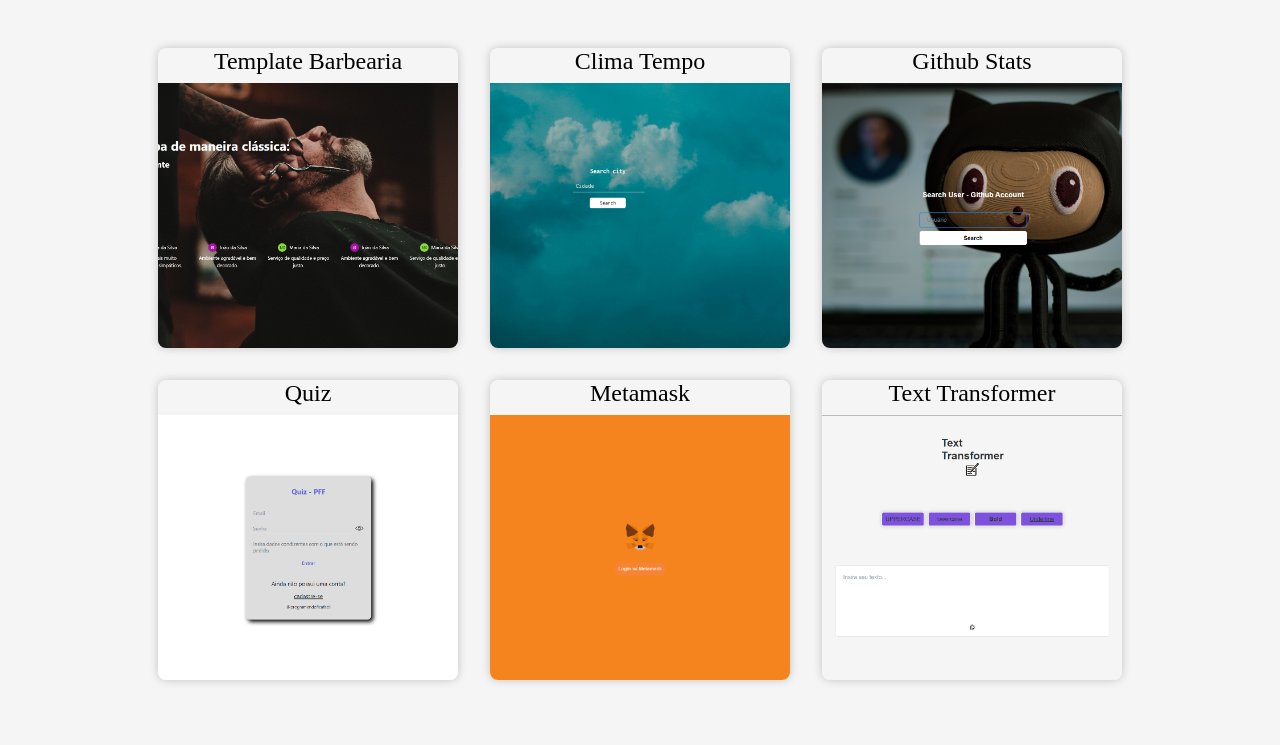
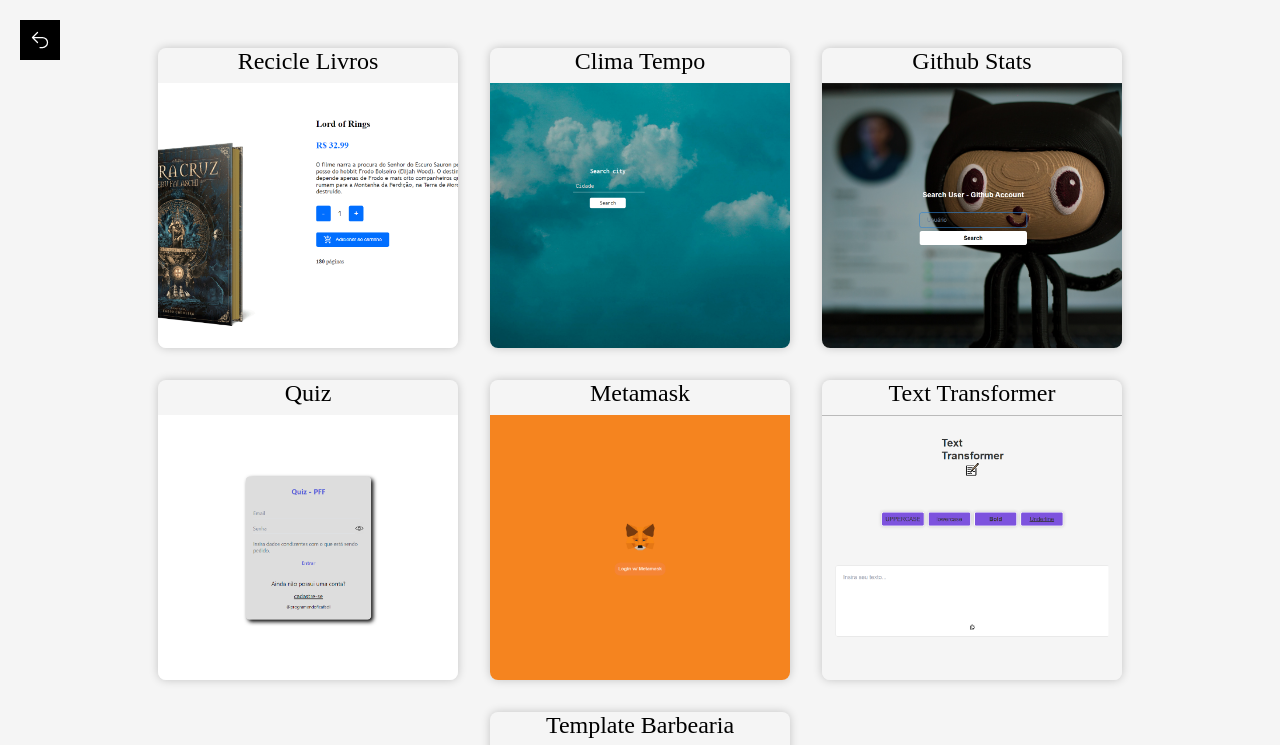
Before and after one commit to MarceloBxD/newportfolio, a React (Vite) app: page /projects in a window 1280 px wide. Shown: the top 745 px of the page. Built offline with nearby package versions, Linux system fonts and the light colour scheme.

Commit message:
feat: adding new images and projects

```diff
--- a/public/images/index.tsx
+++ b/public/images/index.tsx
@@ -4,3 +4,4 @@
 export { default as quiz } from "./quiz.png";
 export { default as texttransform } from "./TextTransformer.png";
 export { default as git } from "./github.png";
+export { default as reciclelivros } from "./reciclelivros.png";
--- a/src/components/Aside/index.tsx
+++ b/src/components/Aside/index.tsx
@@ -58,7 +58,8 @@
       <C.IntroArea>
         <C.TextGray>INTRO</C.TextGray>
         <C.Presentation>
-          Hi, I'm Marcelo, a React Developer based out of Brazil Country, BR.
+          {/* Hi, I'm Marcelo, a React Developer based out of Brazil Country, BR. */}
+          Olá, bem-vindo (a) ao meu portfólio Desenvolvedor Front-End/Mobile
         </C.Presentation>
       </C.IntroArea>
       <C.SocialMediaArea>
--- a/src/components/MainContent/index.tsx
+++ b/src/components/MainContent/index.tsx
@@ -76,10 +76,10 @@
               d="M6 18L18 6M6 6l12 12"
             />
           </svg>
-          <Link to="/projects">
-            <C.ModalItem>MORE PROJECTS</C.ModalItem>
+          <Link style={{ textDecoration: "None" }} to="/projects">
+            <C.ModalItem>MY PROJECTS</C.ModalItem>
           </Link>
-          <Link to="/about">
+          <Link style={{ textDecoration: "None" }} to="/about">
             <C.ModalItem>ABOUT ME</C.ModalItem>
           </Link>
         </C.Modal>
--- a/src/pages/About/index.tsx
+++ b/src/pages/About/index.tsx
@@ -1,7 +1,90 @@
 import React from "react";
+import * as C from "./styles";
+
+import { Link } from "react-router-dom";
+
+interface Course {
+  id: number;
+  name: string;
+  teacher: string;
+  url: string;
+  img: string;
+}
 
 const About: React.FC = () => {
-  return <div>Página About</div>;
+  const courses = [
+    {
+      id: 1,
+      teacher: "Bonieky Lacerda",
+      url: "https://b7web.com.br/",
+      img: "https://b7web.com.br/wp-content/uploads/2018/12/b7_logo.png",
+    },
+    {
+      id: 2,
+      teacher: "Guilherme Grillo",
+      url: "https://cursos.dankicode.com/",
+      img: "https://yt3.googleusercontent.com/ytc/AGIKgqNuiibt1stK9ZTRVOTOvaDiiTqw4GdYuqx5P5jIuQ=s900-c-k-c0x00ffffff-no-rj",
+    },
+    {
+      id: 3,
+      teacher: "Luiz Otávio Miranda",
+      url: "https://www.udemy.com/course/python-3-do-zero-ao-avancado/",
+      img: "https://play-lh.googleusercontent.com/dsCkmJE2Fa8IjyXERAcwc5YeQ8_NvbZ4_OI8LgqyjILpXUfS5YhEcnAMajKPrZI-og=w600-h300-pc0xffffff-pd",
+    },
+  ];
+
+  return (
+    <C.Container>
+      <C.Title>Desenvolvedor Front-End</C.Title>
+
+      <C.AboutText>Sobre</C.AboutText>
+      <C.Image src="../../../public/images/me.jpg" />
+      <C.Description>
+        <span
+          style={{ fontWeight: "bold", fontSize: "22px", color: "#000000" }}
+        >
+          Marcelo Bracet
+        </span>
+        , desenvolvedor front-end com foco em ReactJS. Apaixonado por
+        programação com muita sede de aprendizado e sempre buscando novos
+        desafios. Estou no processo de graduação em Engenharia de Computação
+        pela UERJ. Algumas das tecnologias nas quais eu possuo conhecimento
+        estão disponíveis no meu Linkedln. Atualmente faço parte de uma agência
+        de desenvolvimento de software e já realizei alguns trabalhos como
+        freelancer. Estou sempre tentando me manter atualizado e expandir minhas
+        áreas de conhecimento. Já realizei diversos cursos que possuem grande
+        participação na minha formação como desenvolvedor.
+      </C.Description>
+      <Link to="/">
+        <C.ButtonLeft title="Voltar para página inicial">
+          <svg
+            xmlns="http://www.w3.org/2000/svg"
+            fill="none"
+            viewBox="0 0 24 24"
+            stroke-width="1.5"
+            stroke="currentColor"
+          >
+            <path
+              stroke-linecap="round"
+              stroke-linejoin="round"
+              d="M9 15L3 9m0 0l6-6M3 9h12a6 6 0 010 12h-3"
+            />
+          </svg>
+        </C.ButtonLeft>
+      </Link>
+
+      <C.AboutText>Cursos</C.AboutText>
+      <C.Courses>
+        {courses.map((course) => (
+          <Link style={{ textDecoration: "none" }} to={course.url}>
+            <C.Course background={course.img} key={course.id}>
+              <C.CourseTeacher>{course.teacher}</C.CourseTeacher>
+            </C.Course>
+          </Link>
+        ))}
+      </C.Courses>
+    </C.Container>
+  );
 };
 
 export default About;
--- /dev/null
+++ b/src/pages/About/styles.ts
@@ -0,0 +1,119 @@
+import styled from "styled-components";
+
+interface IProps {
+  background: string;
+}
+
+export const Container = styled.div`
+  max-width: 1200px;
+  margin: 0 auto;
+  width: 100%;
+  padding: 80px 20px;
+  display: flex;
+  flex-direction: column;
+  align-items: center;
+  height: 100vh;
+`;
+
+export const Title = styled.h1`
+  font-size: 50px;
+`;
+
+export const AboutText = styled.h2`
+  font-size: 48px;
+  color: #555555;
+  margin-top: 20px;
+`;
+
+export const Image = styled.img`
+  width: 100%;
+  max-width: 500px;
+  margin-top: 50px;
+  border-radius: 10px;
+  box-shadow: 0 0 20px rgba(0, 0, 0, 0.2);
+
+  @media (max-width: 768px) {
+    margin-top: 20px;
+  }
+`;
+
+export const Description = styled.p`
+  font-size: 17px;
+  text-align: left;
+  color: #555555;
+  margin: 60px 0;
+  padding: 0 20px;
+`;
+
+export const ButtonLeft = styled.button`
+  width: 40px;
+  height: 40px;
+  padding: 10px;
+  display: flex;
+  justify-content: center;
+  align-items: center;
+  border: none;
+  background-color: #000000;
+  color: #ffffff;
+  font-size: 30px;
+  font-weight: bold;
+  cursor: pointer;
+  position: absolute;
+  top: 20px;
+  left: 20px;
+  transition: all 0.3s ease-in-out;
+
+  &:hover {
+    background-color: #ebff00;
+    color: #000000;
+  }
+`;
+
+export const Courses = styled.div`
+  width: 100%;
+  display: flex;
+  gap: 20px;
+  flex-wrap: wrap;
+  justify-content: center;
+  margin-top: 50px;
+  padding-bottom: 120px;
+`;
+
+export const Course = styled.div<IProps>`
+  width: 300px;
+  height: 300px;
+  background-image: ${(props) => `url(${props.background})`};
+  border-radius: 10px;
+  background-repeat: no-repeat;
+  background-position: center;
+  object-fit: cover;
+
+  display: flex;
+  flex-direction: column;
+  justify-content: center;
+  align-items: center;
+  padding: 20px;
+  box-shadow: 0 0 20px rgba(0, 0, 0, 0.2);
+  transition: all 0.3s ease-in-out;
+
+  position: relative;
+
+  &:hover {
+    transform: scale(1.1);
+  }
+`;
+
+export const CourseTitle = styled.h3`
+  font-size: 24px;
+  color: #555555;
+  margin-top: 20px;
+`;
+
+export const CourseTeacher = styled.h4`
+  font-size: 18px;
+  color: #555555;
+  margin-top: 10px;
+
+  position: absolute;
+  bottom: 5px;
+`;
--- a/src/pages/MoreProjects/index.tsx
+++ b/src/pages/MoreProjects/index.tsx
@@ -8,6 +8,7 @@
   quiz,
   texttransform,
   git,
+  reciclelivros,
 } from "../../../public/images";
 import { Link } from "react-router-dom";
 
@@ -15,9 +16,9 @@
   const projects = [
     {
       id: 1,
-      title: "Template Barbearia",
-      img: barbearia,
-      url: "https://elbidogon-template.netlify.app/",
+      title: "Recicle Livros",
+      img: reciclelivros,
+      url: "https://github.com/MarceloBxD/livrosseminovos",
     },
     {
       id: 2,
@@ -49,6 +50,12 @@
       img: texttransform,
       url: "https://sage-chimera-61fb2d.netlify.app/",
     },
+    {
+      id: 7,
+      title: "Template Barbearia",
+      img: barbearia,
+      url: "https://elbidogon-template.netlify.app/",
+    },
   ];
 
   return (
@@ -66,6 +73,23 @@
           </Link>
         ))}
       </C.Projects>
+      <Link to="/">
+        <C.ButtonLeft title="Voltar para página inicial">
+          <svg
+            xmlns="http://www.w3.org/2000/svg"
+            fill="none"
+            viewBox="0 0 24 24"
+            stroke-width="1.5"
+            stroke="currentColor"
+          >
+            <path
+              stroke-linecap="round"
+              stroke-linejoin="round"
+              d="M9 15L3 9m0 0l6-6M3 9h12a6 6 0 010 12h-3"
+            />
+          </svg>
+        </C.ButtonLeft>
+      </Link>
     </C.Container>
   );
 };
--- a/src/pages/MoreProjects/styles.ts
+++ b/src/pages/MoreProjects/styles.ts
@@ -56,3 +56,27 @@
   background-size: cover;
   background-repeat: no-repeat;
 `;
+
+export const ButtonLeft = styled.button`
+  width: 40px;
+  height: 40px;
+  padding: 10px;
+  display: flex;
+  justify-content: center;
+  align-items: center;
+  border: none;
+  background-color: #000000;
+  color: #ffffff;
+  font-size: 30px;
+  font-weight: bold;
+  cursor: pointer;
+  position: absolute;
+  top: 20px;
+  left: 20px;
+  transition: all 0.3s ease-in-out;
+
+  &:hover {
+    background-color: #ebff00;
+    color: #000000;
+  }
+`;
```
Also changed, not shown: public/images/me.jpg (added), public/images/recicleLivros.png (added).
